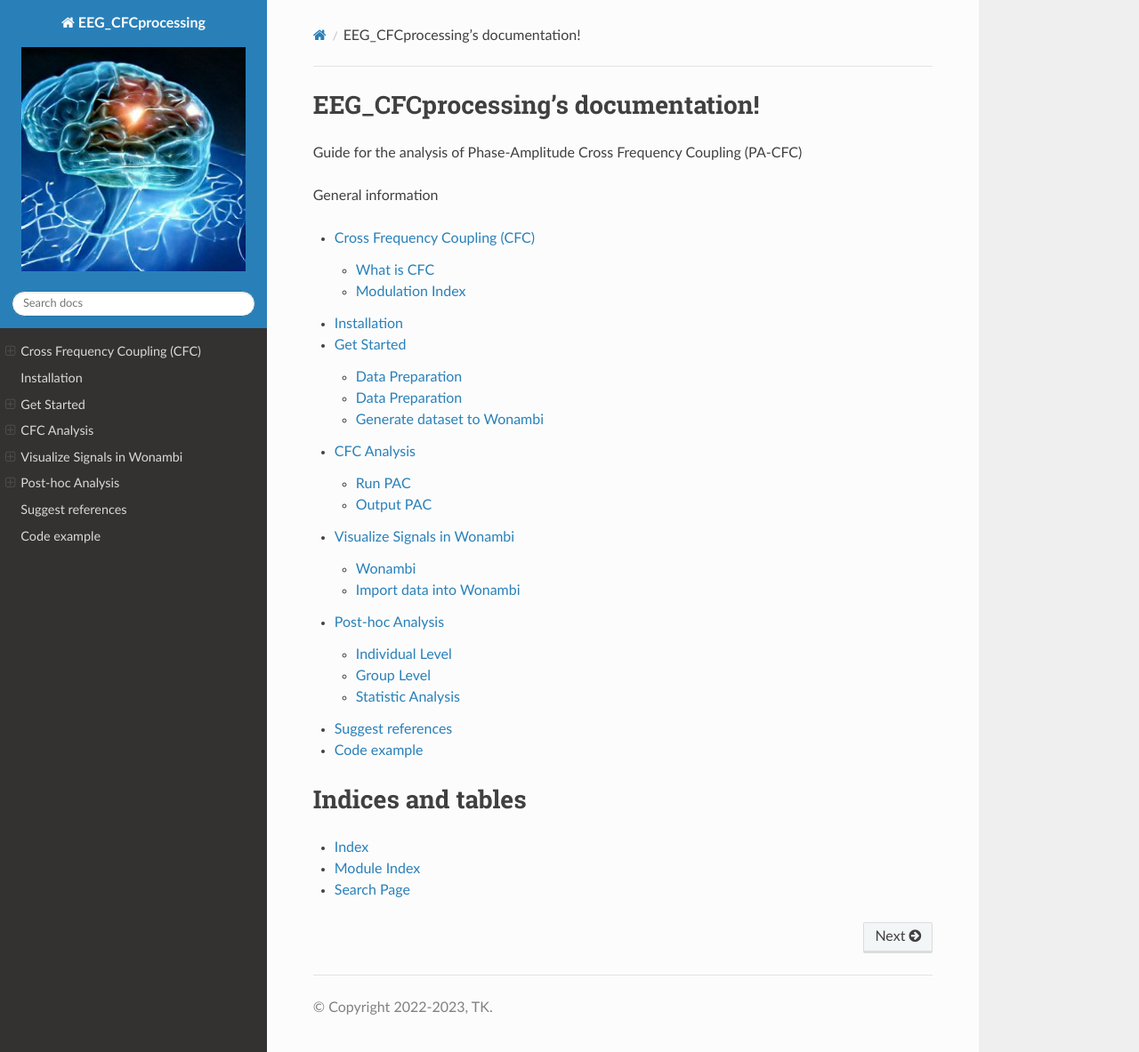
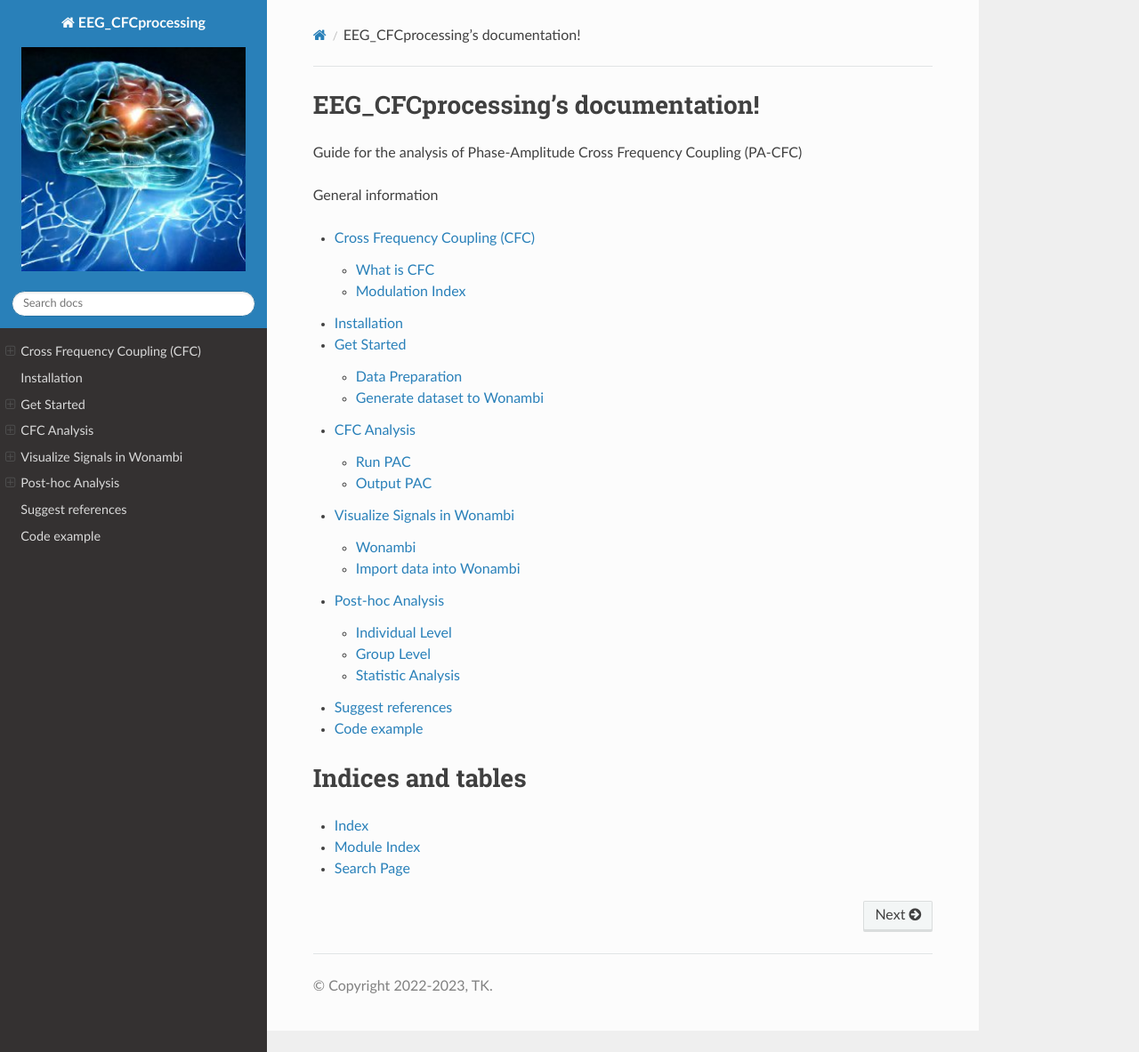
Before and after one commit to TancyKao/EEG_CFCprocessing, a Sphinx documentation site: the page built from sphinx/index.rst, in a window 1280 px wide and 1183 px high. Shown: the whole window at 89% size. Built offline with Sphinx 7.4.7 and the Read the Docs theme 2.0.0, drawn with Linux system fonts in a browser that asks for light colours.

```diff
--- a/sphinx/Set Up.rst
+++ b/sphinx/Set Up.rst
@@ -34,14 +34,6 @@ The files contain staging, arousal and respiratory events as scored by accredite
 
 
 
-Data Preparation
------------------
-
-Stuff in section
-
-
-
-
 Generate dataset to Wonambi
 ---------------------------
 
```
